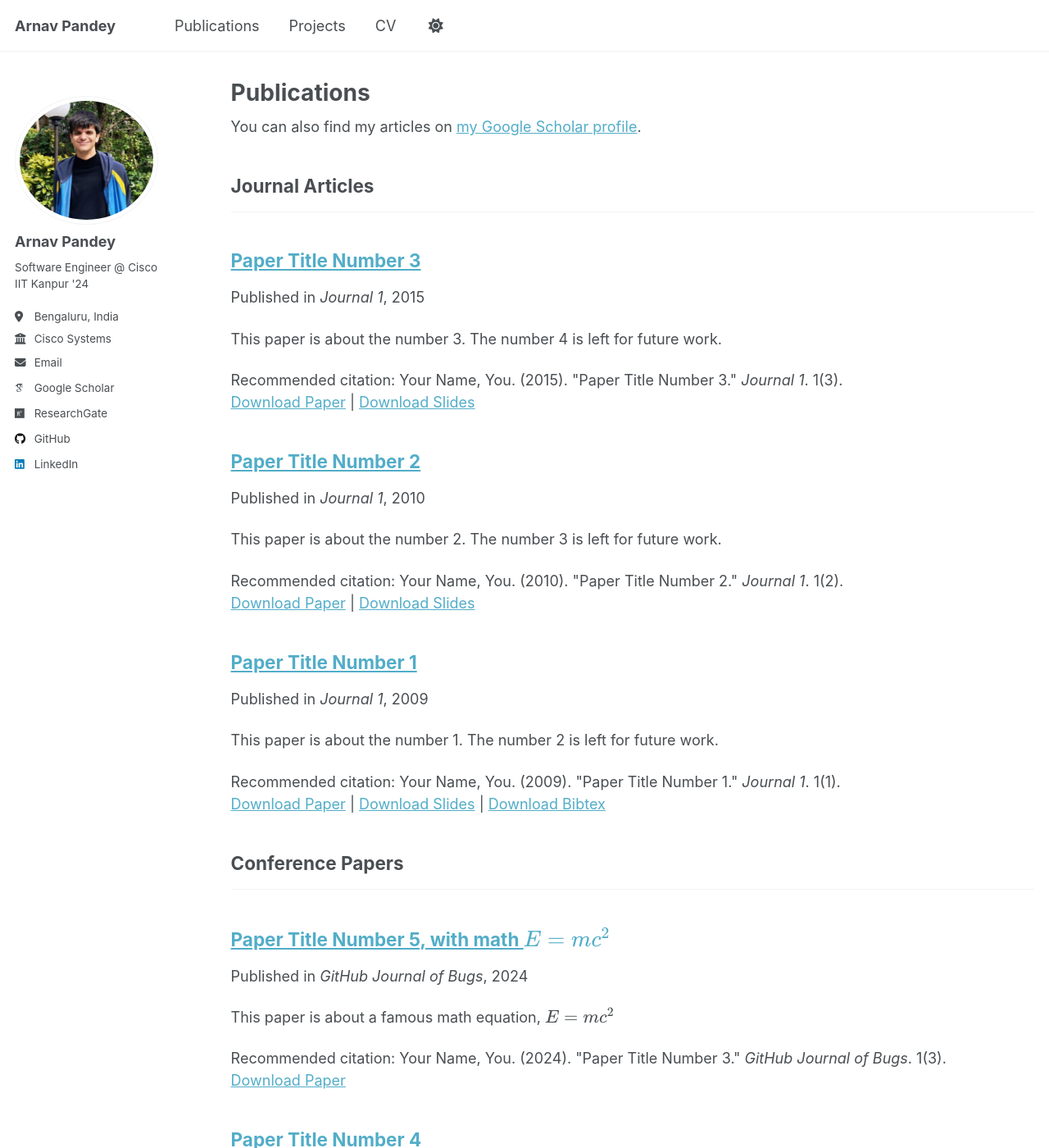
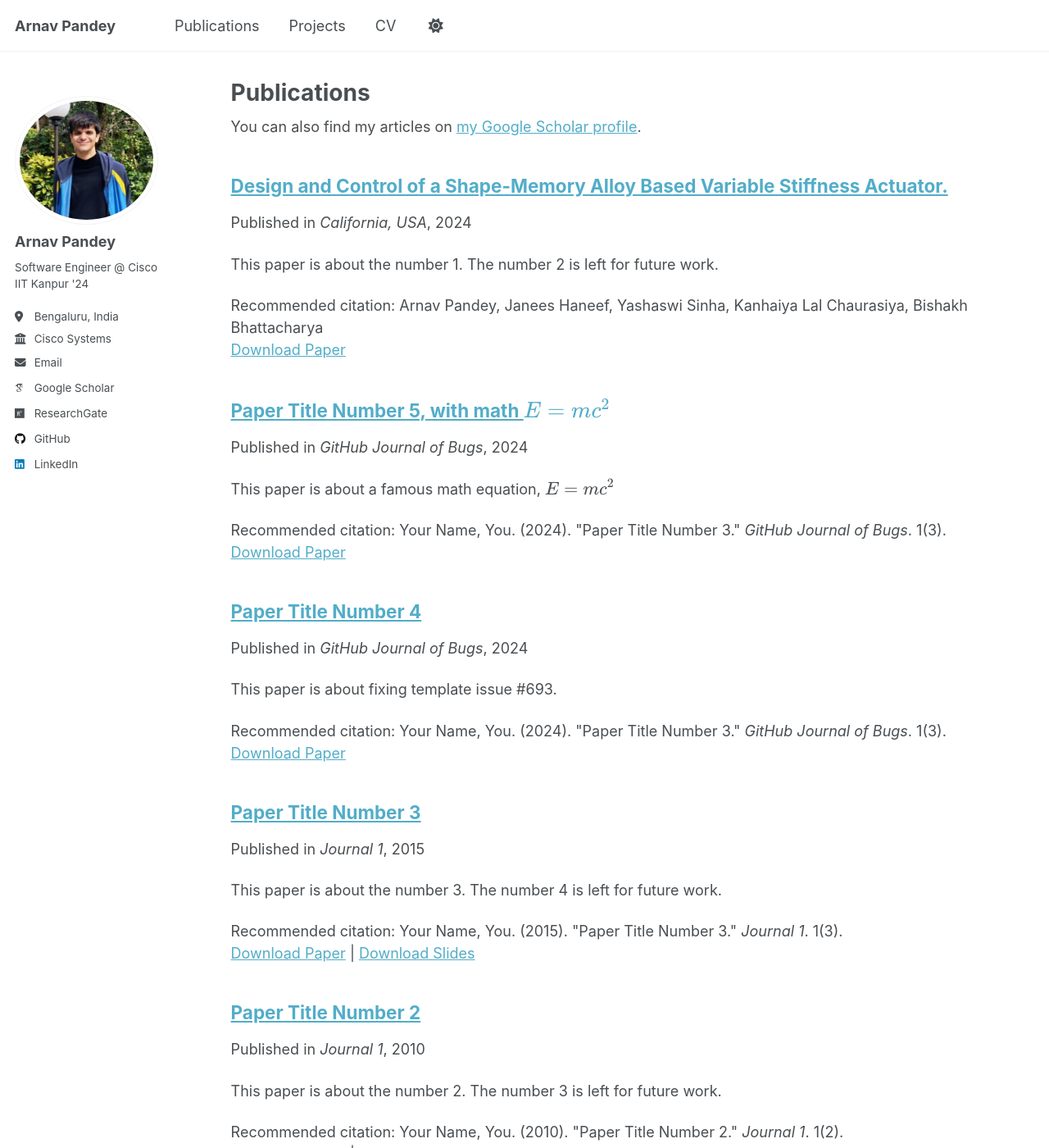
Before and after one commit to arnavpandey712/arnavpandey712.github.io, a Jekyll site: the page built from _pages/publications.html, in a window 1280 px wide and 1400 px high. Shown: the whole window at 82% size. Built offline with Jekyll 4.4.1, drawn with Linux system fonts in a browser that asks for light colours; some web fonts are replaced; a script that is not in the unit is left out; some of the changed text lies outside the part shown.

Commit message:
fixed pubs

```diff
--- a/_config.yml
+++ b/_config.yml
@@ -78,13 +78,13 @@ author:
   zhihu: # Username
 
 # Publication Category - The following the list of publication categories and their headings
-publication_category:
-  books:
-    title: "Books"
-  manuscripts:
-    title: "Journal Articles"
-  conferences:
-    title: "Conference Papers"
+# publication_category:
+#   books:
+#     title: "Books"
+#   manuscripts:
+#     title: "Journal Articles"
+#   conferences:
+#     title: "Conference Papers"
 
 # Site Settings
 teaser: # filename of teaser fallback teaser image placed in /images/, .e.g. "500x300.png"
--- a/_data/navigation.yml
+++ b/_data/navigation.yml
@@ -9,7 +9,7 @@
 
 main:
   - title: "Publications"
-    url: /publications/pub.md
+    url: /publications/
 
   # - title: "Projects"
   #   url: /projects/
--- a/_publications/2009-10-01-paper-title-number-1.md
+++ b/_publications/SPIE.md
@@ -1,14 +1,14 @@
 ---
-title: "Paper Title Number 1"
+title: "Design and Control of a Shape-Memory Alloy Based Variable Stiffness Actuator."
 collection: publications
-category: manuscripts
-permalink: /publication/2009-10-01-paper-title-number-1
+# category: manuscripts
+permalink: /publication/SPIE.md
 excerpt: 'This paper is about the number 1. The number 2 is left for future work.'
-date: 2009-10-01
-venue: 'Journal 1'
-slidesurl: 'http://academicpages.github.io/files/slides1.pdf'
-paperurl: 'http://academicpages.github.io/files/paper1.pdf'
-bibtexurl: 'http://academicpages.github.io/files/bibtex1.bib'
-citation: 'Your Name, You. (2009). &quot;Paper Title Number 1.&quot; <i>Journal 1</i>. 1(1).'
+date: May, 2024
+venue: 'California, USA'
+# slidesurl: 'http://academicpages.github.io/files/slides1.pdf'
+paperurl: 'https://doi.org/10.1117/12.3010086'
+# bibtexurl: 'http://academicpages.github.io/files/bibtex1.bib'
+citation: 'Arnav Pandey, Janees Haneef, Yashaswi Sinha, Kanhaiya Lal Chaurasiya, Bishakh Bhattacharya'
 ---
 The contents above will be part of a list of publications, if the user clicks the link for the publication than the contents of section will be rendered as a full page, allowing you to provide more information about the paper for the reader. When publications are displayed as a single page, the contents of the above "citation" field will automatically be included below this section in a smaller font.
```
Also changed, not shown: _publications/pub.md (line endings or trailing spaces).
